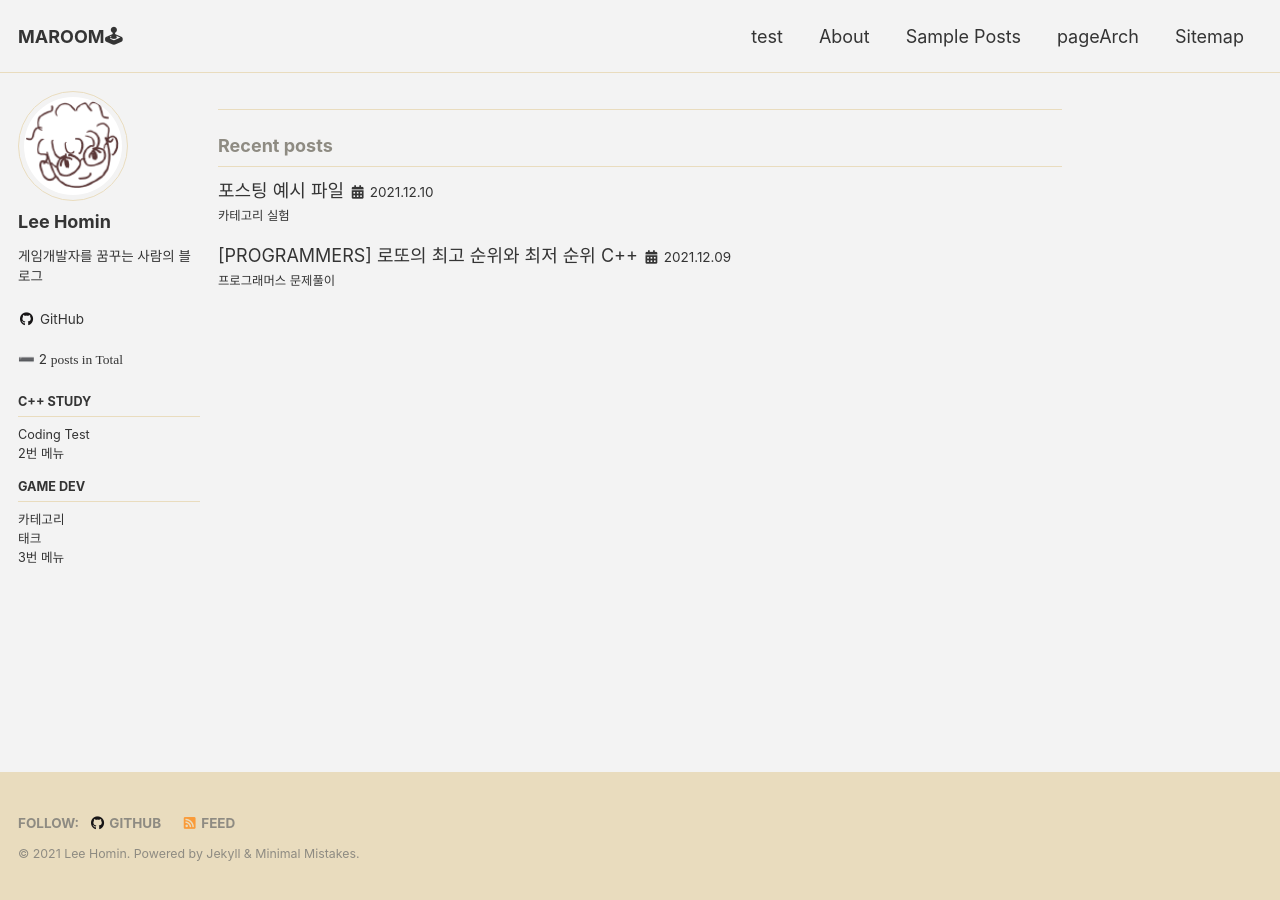
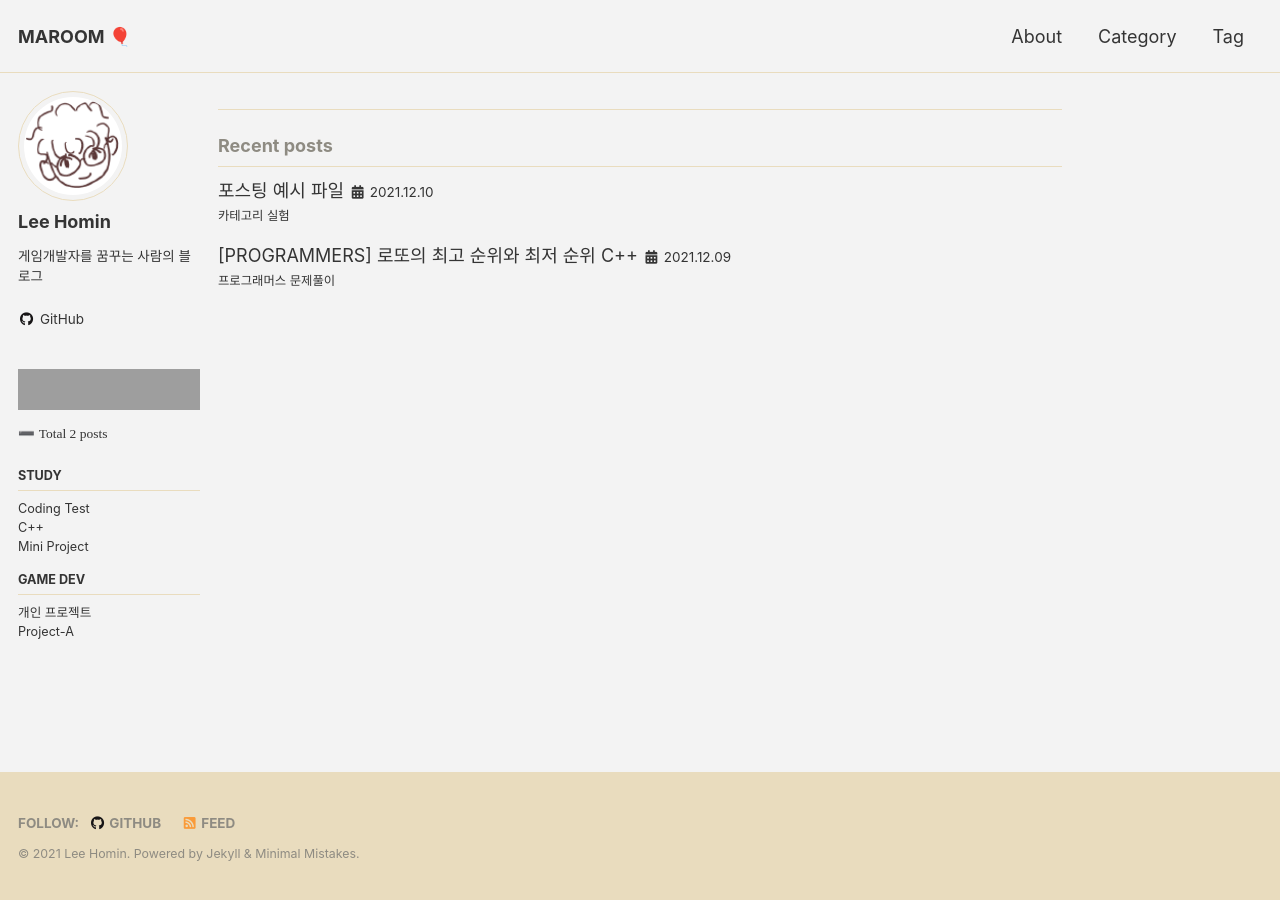
Before and after one commit to Squidward79/Squidward79.github.io, a Jekyll site: the page built from index.html, in a window 1280 px wide. Built offline with Jekyll 4.4.1, drawn with Linux system fonts in a browser that asks for light colours; cached includes are drawn as plain includes; the list of posts is cut into pages by our own code; grey boxes are pictures that could not be loaded.

Commit message:
방문자수 추가

```diff
--- a/_config.yml
+++ b/_config.yml
@@ -16,11 +16,11 @@
 
 # Site Settings
 locale                   : "en-US"
-title                    : "MAROOM🕹"
+title                    : "MAROOM 🎈"
 title_separator          : "-"
 subtitle                 : # site tagline that appears below site title in masthead
 name                     : "Lee Homin" #
-description              : "MAROOM"
+description              : "기록을 위한 블로그"
 url                      : # the base hostname & protocol for your site e.g. "https://mmistakes.github.io"
 baseurl                  : # the subpath of your site, e.g. "/blog"
 repository               : # GitHub username/repo-name e.g. "mmistakes/minimal-mistakes"
--- a/_data/navigation.yml
+++ b/_data/navigation.yml
@@ -1,28 +1,26 @@
 # main links
 main:
-  - title: "test"
-    url: https://mmistakes.github.io/minimal-mistakes/docs/quick-start-guide/
   - title: "About"
     url: /about/
-  - title: "Sample Posts"
-    url: /year-archive/
-  - title: "pageArch"
-    url: /page-archive/
-  - title: "Sitemap"
-    url: /sitemap/
+  - title: "Category"
+    url: /categories/
+  - title: "Tag"
+    url: /tag/
+
 
 sidemenu:
-  - title: C++ Study
+  - title: Study
     children:
       - title: "Coding Test"
         url: /categories/cpp/
-      - title: "2번 메뉴"
+      - title: "C++"
        # url: #/docs/structure/
+      - title: "Mini Project"
+         # url :
 
   - title: Game Dev
     children:
-      - title: "카테고리"
+      - title: "개인 프로젝트"
         url: /categories/
-      - title: "태크"
+      - title: "Project-A"
        # url: /tag/
-      - title: "3번 메뉴"
--- a/_includes/sidebar.html
+++ b/_includes/sidebar.html
@@ -15,11 +15,14 @@
       <!-- 전체글 갯수 세기-->
     {% assign sum = site.posts | size %}
 
-      <li>
-        ➖ {{sum}}</style> <span style="font-family:'Cafe24Oneprettynight';"> posts in Total</style>
+      <!-- 방문자수 체크-->
+    <li><br>
+      <a href="https://hits.seeyoufarm.com"><img src="https://hits.seeyoufarm.com/api/count/incr/badge.svg?url=https%3A%2F%2Fsquidward79.github.io&count_bg=%23E9DCBE&title_bg=%23555555&icon=&icon_color=%23E7E7E7&title=VISITORS&edge_flat=false"/></a>
+    </li>
 
-        <!-- ➖ <span style="font-family:'Cafe24Oneprettynight';">전체 글 수</style> <span style="font-family:'Coming Soon';">{{sum}}</style> <span style="font-family:'Cafe24Oneprettynight';">개</style> -->
-      </li>
+    <li>
+      ➖ <span style="font-family:'Cafe24Oneprettynight';">Total</style>  {{sum}}</style> <span style="font-family:'Cafe24Oneprettynight';"> posts</style>
+    </li>
 
 
         <!-- 사이드바 메뉴 -->
```
